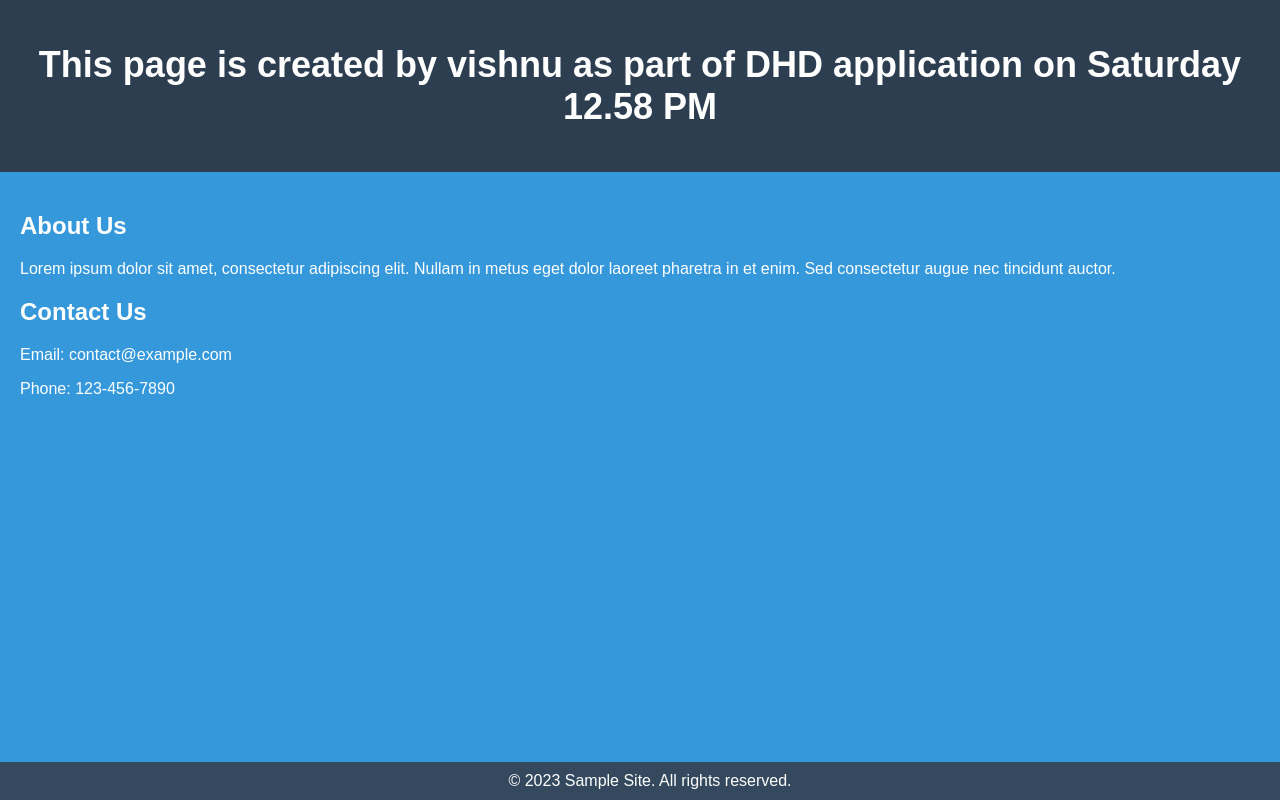
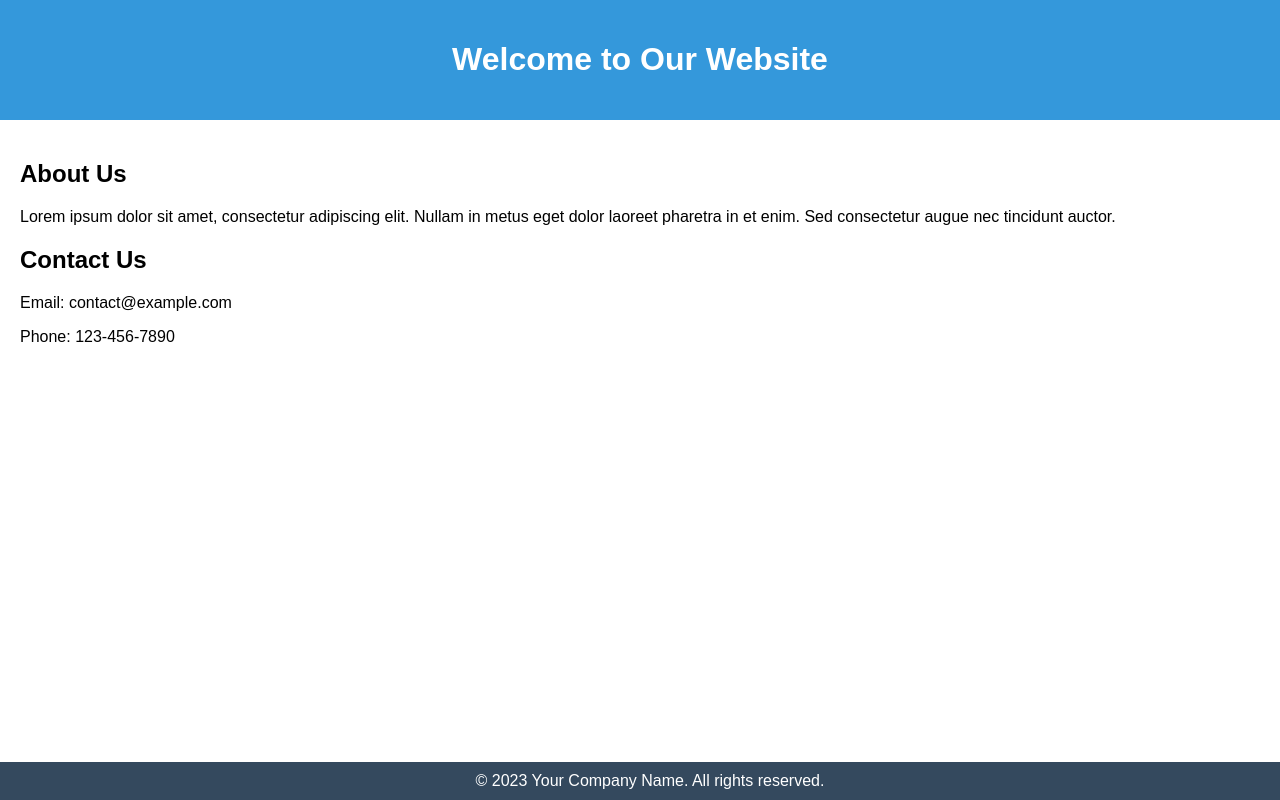
Before and after one commit to RAKIVISHNU/FirstProject, a plain HTML site: page index.html in a window 1280 px wide. Drawn offline with Linux system fonts and the light colour scheme.

Commit message:
Update index.html
CSS added

```diff
--- a/index.html
+++ b/index.html
@@ -1,32 +1,28 @@
 <!DOCTYPE html>
 <html>
 <head>
-    <title>Sample Color Page</title>
+    <title>Static HTML CSS Page</title>
     <style>
         body {
-            background-color: #3498db; /* Change this color to your desired background color */
-            color: #fff; /* Change this color to your desired text color */
             font-family: Arial, sans-serif;
             margin: 0;
             padding: 0;
         }
         header {
-            background-color: #2c3e50; /* Change this color to your desired header color */
+            background-color: #3498db;
+            color: #fff;
             padding: 20px;
             text-align: center;
-        }
-        h1 {
-            font-size: 36px;
         }
         main {
             padding: 20px;
         }
         footer {
-            background-color: #34495e; /* Change this color to your desired footer color */
+            background-color: #34495e;
             color: #fff;
             text-align: center;
             padding: 10px;
-            position: absolute;
+            position: fixed;
             bottom: 0;
             width: 100%;
         }
@@ -34,7 +30,7 @@
 </head>
 <body>
     <header>
-        <h1>This page is created by vishnu as part of DHD application on Saturday 12.58 PM</h1>
+        <h1>Welcome to Our Website</h1>
     </header>
     <main>
         <h2>About Us</h2>
@@ -45,7 +41,7 @@
         <p>Phone: 123-456-7890</p>
     </main>
     <footer>
-        &copy; 2023 Sample Site. All rights reserved.
+        &copy; 2023 Your Company Name. All rights reserved.
     </footer>
 </body>
 </html>
```
